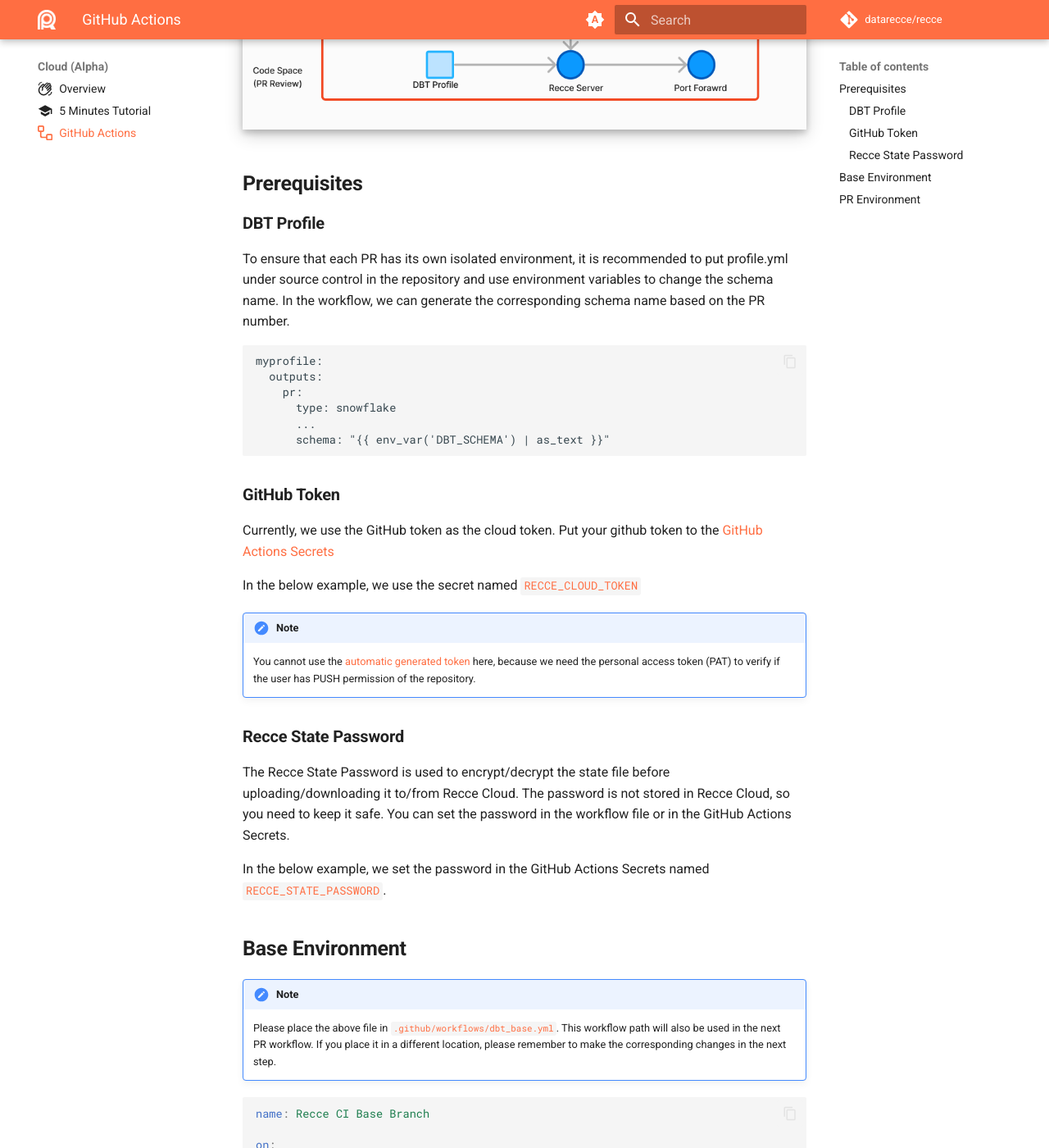
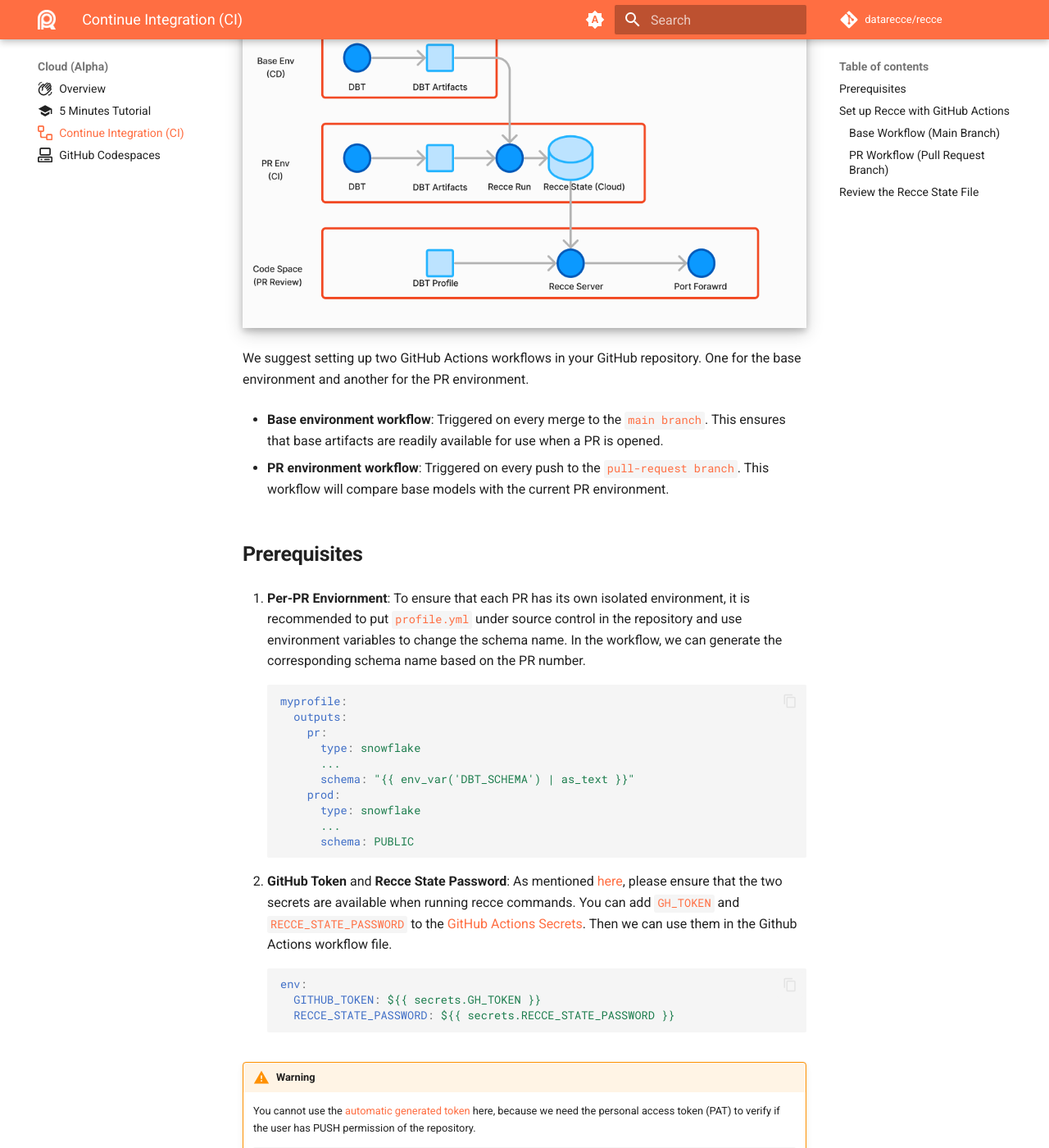
Before and after one commit to DataRecce/recce-documentation, an MkDocs documentation site: the page built from docs/docs/recce-cloud/setup-gh-actions.md, in a window 1280 px wide and 1400 px high, scrolled down 524 px. Shown: the whole window at 82% size. Built offline with MkDocs 1.6.1 and Material for MkDocs 9.7.7, drawn with Linux system fonts in a browser that asks for light colours; comment, search, counter and statistics services are not loaded; some of the changed text lies outside the part shown.

Commit message:
Add github action doc for cloud
Signed-off-by: popcorny <celu@infuseai.io>

`````diff
--- a/docs/docs/recce-cloud/setup-gh-actions.md
+++ b/docs/docs/recce-cloud/setup-gh-actions.md
@@ -1,52 +1,73 @@
 ---
-title: GitHub Actions
+title: Continue Integration (CI)
 icon: octicons/workflow-16
 ---
 
-We will set up the automated preparation of the base environment and upload the dbt artifacts to GitHub workflow artifacts, so that the CI workflow can use them.
+!!! Note
+
+    Recce Cloud is currently in **private alpha** and scheduled for general availability later this year.  [Sign up](../../index.md#signup) to the Recce newsletter to be notified, or email [product@datarecce.io](mailto:product@datarecce.io) to join our design partnership program for early access.
+
+[Continuous Integration(CI)](https://en.wikipedia.org/wiki/Continuous_integration) and [Continuous Delivery(CD)](https://en.wikipedia.org/wiki/Continuous_delivery) are best practices in software development. Through CI automation, a dbt project can systematically and continuously deliver and integrate high-quality results.
+
+To automate the process, we can use [GitHub Actions](https://github.com/features/actions) and [GitHub Codespaces](https://github.com/features/codespaces) to provide an automated and reusable workspace. The following diagram describes the entire ci/cd architecture.
 
 ![alt text](../../assets/images/recce-cloud/setup-architecture.png){: .shadow}
 
+We suggest setting up two GitHub Actions workflows in your GitHub repository. One for the base environment and another for the PR environment.
+
+- **Base environment workflow**: Triggered on every merge to the `main branch`. This ensures that base artifacts are readily available for use when a PR is opened.
+
+- **PR environment workflow**: Triggered on every push to the `pull-request branch`. This workflow will compare base models with the current PR environment.
+
 ## Prerequisites
 
-### DBT Profile
+1.  **Per-PR Enviornment**: To ensure that each PR has its own isolated environment, it is recommended to put `profile.yml` under source control in the repository and use environment variables to change the schema name. In the workflow, we can generate the corresponding schema name based on the PR number.
 
-To ensure that each PR has its own isolated environment, it is recommended to put profile.yml under source control in the repository and use environment variables to change the schema name. In the workflow, we can generate the corresponding schema name based on the PR number.
+    ```yaml
+    myprofile:
+      outputs:
+        pr:
+          type: snowflake
+          ...
+          schema: "{{ env_var('DBT_SCHEMA') | as_text }}"
+        prod:
+          type: snowflake
+          ...
+          schema: PUBLIC
+    ```
 
-```
-myprofile:
-  outputs:
-    pr:
-      type: snowflake
-      ...
-      schema: "{{ env_var('DBT_SCHEMA') | as_text }}"
-```
+2. **GitHub Token** and **Recce State Password**: As mentioned [here](index.md#prerequisite), please ensure that the two secrets are available when running recce commands. You can add `GH_TOKEN` and `RECCE_STATE_PASSWORD` to the [GitHub Actions Secrets](https://docs.github.com/en/actions/security-guides/using-secrets-in-github-actions). Then we can use them in the Github Actions workflow file.
+   ```yaml
+   env:
+     GITHUB_TOKEN: ${{ secrets.GH_TOKEN }}
+     RECCE_STATE_PASSWORD: ${{ secrets.RECCE_STATE_PASSWORD }}
+   ```
 
-### GitHub Token
-
-Currently, we use the GitHub token as the cloud token. Put your github token to the [GitHub Actions Secrets](https://docs.github.com/en/actions/security-guides/using-secrets-in-github-actions)
-
-In the below example, we use the secret named `RECCE_CLOUD_TOKEN`
-
-
-!!!Note
+!!!warning
 
     You cannot use the [automatic generated token](https://docs.github.com/en/actions/security-guides/automatic-token-authentication) here, because we need the personal access token (PAT) to verify if the user has PUSH permission of the repository.
 
-### Recce State Password
+    ```yaml
+    env:
+      GITHUB_TOKEN: ${{ secrets.GITHUB_TOKEN }} # Don't use 'secrets.GITHUB_TOKEN' here
+    ```
 
-The Recce State Password is used to encrypt/decrypt the state file before uploading/downloading it to/from Recce Cloud. The password is not stored in Recce Cloud, so you need to keep it safe. You can set the password in the workflow file or in the GitHub Actions Secrets.
-
-In the below example, we set the password in the GitHub Actions Secrets named `RECCE_STATE_PASSWORD`.
+## Set up Recce with GitHub Actions
 
 
-## Base Environment
+### Base Workflow (Main Branch)
+
+This workflow will perform the following actions:
+
+1. Run dbt on the base environment.
+2. Upload the generated DBT artifacts to [github workflow artifacts](https://docs.github.com/en/actions/using-workflows/storing-workflow-data-as-artifacts) for later use.
+
 !!! note
 
     Please place the above file in `.github/workflows/dbt_base.yml`. This workflow path will also be used in the next PR workflow. If you place it in a different location, please remember to make the corresponding changes in the next step.
 
 ```yaml
-name: Recce CI Base Branch
+name: Daily Job
 
 on:
   workflow_dispatch:
@@ -92,23 +117,18 @@
           path: target/
 ```
 
-**Verify the CD setup**
-
-1. Go to the repository root
-1. List the latest run for the workflow
-   ```
-   gh run list --branch main --workflow .github/workflows/dbt_base.yml
-   ```
-   ![alt text](../../assets/images/recce-cloud/setup-run-base.png)
-
-1. Download and check the artifact with name `target`
-   ```
-   mkdir /tmp/artifact
-   gh run download 9380631916 -n target -D /tmp/artifact
-   ```
+If executed successfully, the dbt target will be placed in the run artifacts and will be named **target**.
+![alt text](../../assets/images/recce-cloud/dbt-artifacts.png){: .shadow}
 
 
-## PR Environment
+### PR Workflow (Pull Request Branch)
+
+This workflow will perform the following actions:
+
+1. Run dbt on the PR environment.
+2. Download previously generated base artifacts from base workflow.
+3. Use Recce to compare the PR environment with the downloaded base artifacts.
+4. Use Recce to generate the summary of the current changes and post it as a comment on the pull request. Please refer to the [Recce Summary](../features/recce-summary.md) for more information.
 
 ````yaml
 name: Recce CI PR Branch
@@ -117,6 +137,15 @@
   pull_request:
     branches: [main]
 
+env:
+  WORKFLOW_BASE: ".github/workflows/dbt_base.yml"
+  # Credentials used by dbt profiles.yml
+  DBT_USER: ${{ secrets.DBT_USER }}
+  DBT_PASSWORD: ${{ secrets.DBT_PASSWORD }}
+  DBT_SCHEMA: "PR_${{ github.event.pull_request.number }}"
+  # Credentials used by recce
+  GITHUB_TOKEN: ${{ secrets.GH_TOKEN }}
+  RECCE_STATE_PASSWORD: ${{ secrets.RECCE_STATE_PASSWORD }}
 jobs:
   check-pull-request:
     name: Check pull request by Recce CI
@@ -141,11 +171,6 @@
           run_id=$(gh run list --workflow ${WORKFLOW_BASE} --branch ${base_branch} --status success --limit 1 --json databaseId --jq '.[0].databaseId')
           echo "Download artifacts from run $run_id"
           gh run download ${run_id} -n target -D target-base
-        env:
-          GH_TOKEN: ${{ secrets.GITHUB_TOKEN }}
-          WORKFLOW_BASE: ".github/workflows/dbt_base.yml"
-      - name: Set schema name for the PR environment
-        run: echo "DBT_SCHEMA=PR_${{ github.event.pull_request.number }}" >> $GITHUB_ENV
       - name: Prepare the PR environment
         run: |
           dbt deps
@@ -154,13 +179,9 @@
           dbt docs generate --target ${{ env.DBT_CURRENT_TARGET}}
         env:
           DBT_CURRENT_TARGET: "pr"
-
       - name: Run Recce
         run: |
-          recce run --cloud --cloud-token ${{ secrets.RECCE_CLOUD_TOKEN }}
-        env:
-          RECCE_STATE_PASSWORD: ${{ secrets.RECCE_STATE_PASSWORD }}
-
+          recce run --cloud
       - name: Upload DBT Artifacts
         uses: actions/upload-artifact@v4
         with:
@@ -170,7 +191,7 @@
       - name: Prepare Recce Summary
         id: recce-summary
         run: |
-          recce summary --cloud --cloud-token ${{ secrets.RECCE_CLOUD_TOKEN }} > recce_summary.md
+          recce summary --cloud > recce_summary.md
           cat recce_summary.md >> $GITHUB_STEP_SUMMARY
           echo '${{ env.NEXT_STEP_MESSAGE }}' >> recce_summary.md
 
@@ -185,17 +206,16 @@
 
         env:
           RECCE_STATE_PASSWORD: ${{ secrets.RECCE_STATE_PASSWORD }}
-          ARTIFACT_URL: ${{ steps.recce-artifact-uploader.outputs.artifact-url }}
           NEXT_STEP_MESSAGE: |
             ## Next Steps
-            If you want to check more detail information about the recce result, please follow this instruction
+            If you want to check more detail information about the recce result, please follow this instruction.
 
             ```bash
             # Checkout to the PR branch
             git checkout ${{ github.event.pull_request.head.ref }}
 
             # Launch the recce server based on the state file
-            recce server --review --cloud --password <recce-state-password>
+            recce server --cloud --review
 
             # Open the recce server http://localhost:8000 by your browser
             ```
@@ -206,15 +226,15 @@
           comment_tag: recce
 ````
 
+## Review the Recce State File
 
-**Verify the CI setup**
+**Review locally**
 
-1. Checkout the branch for a PR.
-    ```
-    gh pr checkout <pr number>
-    ```
+```bash
+git checkout <pr-branch>
+recce server --cloud --review
+```
 
-1. Launch the recce server to review this PR
-    ```
-    recce server --review --cloud --cloud-token <GITHUB_TOKEN> --password ${{ secrets.RECCE_STATE_PASSWORD }}
-    ```
+**Review in the GitHub codespace**
+
+Please see [GitHub Codespaces](./setup-gh-codespaces.md) integration
--- a/mkdocs.yml
+++ b/mkdocs.yml
@@ -62,8 +62,7 @@
       - docs/recce-cloud/index.md
       - docs/recce-cloud/getting-started-recce-cloud.md
       - docs/recce-cloud/setup-gh-actions.md
-      # - docs/recce-cloud/setup-gh-actions-ci.md
-      # - docs/recce-cloud/setup-gh-codespaces.md
+      - docs/recce-cloud/setup-gh-codespaces.md
   - Blog: "https://medium.com/inthepipeline"
   #- Recce Blog:
   #- blog/index.md
`````
Also changed, not shown: other parts of docs/docs/recce-cloud/setup-gh-actions.md (+6 -1 lines), docs/docs/guides/scenario-ci.md (+0 -1 lines), docs/docs/recce-cloud/setup-gh-actions-cd.md (deleted, +0 -75 lines), docs/docs/recce-cloud/setup-gh-actions-ci.md (deleted, +0 -150 lines), docs/docs/recce-cloud/setup-gh-codespaces.md (+5 -1 lines), docs/docs/recce-cloud/setup-introduction.md (deleted, +0 -83 lines), docs/assets/images/recce-cloud/dbt-artifacts.png (added).
